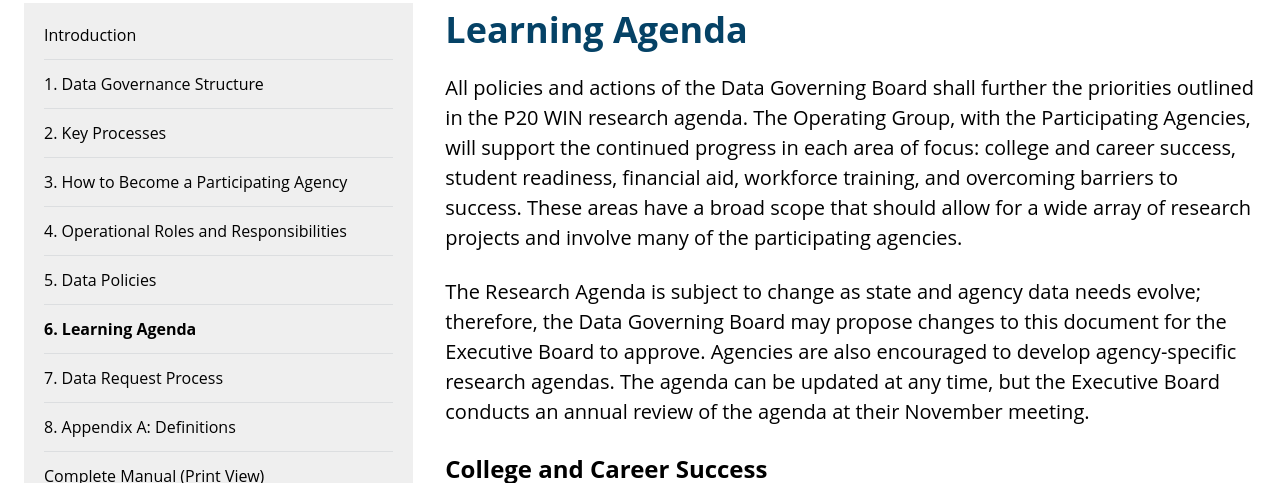
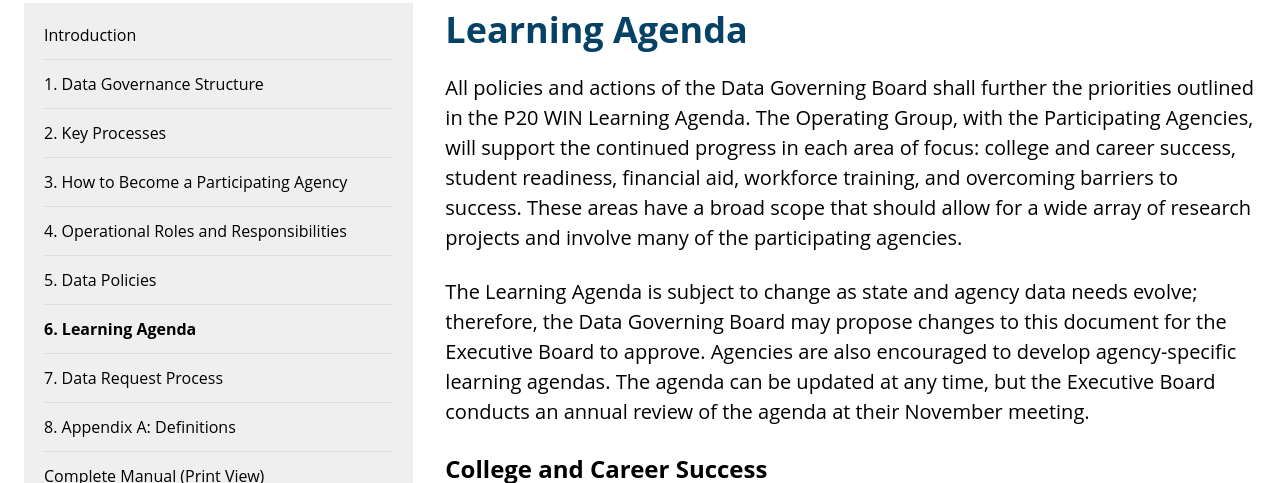
Before and after one commit to P20-WIN/Data-Governance-Manual, a Jekyll site: the page built from 6_learning-agenda.md, in a window 1280 px wide. Shown: the part 157-640 px from the top of the page. Built offline with Jekyll 4.4.1, drawn with Linux system fonts in a browser that asks for light colours.

Commit message:
Update 6_learning-agenda.md

```diff
--- a/6_learning-agenda.md
+++ b/6_learning-agenda.md
@@ -6,9 +6,9 @@ nav: true
 weight: 6
 ---
 
-All policies and actions of the Data Governing Board shall further the priorities outlined in the P20 WIN research agenda. The Operating Group, with the Participating Agencies, will support the continued progress in each area of focus: college and career success, student readiness, financial aid, workforce training, and overcoming barriers to success. These areas have a broad scope that should allow for a wide array of research projects and involve many of the participating agencies.
+All policies and actions of the Data Governing Board shall further the priorities outlined in the P20 WIN Learning Agenda. The Operating Group, with the Participating Agencies, will support the continued progress in each area of focus: college and career success, student readiness, financial aid, workforce training, and overcoming barriers to success. These areas have a broad scope that should allow for a wide array of research projects and involve many of the participating agencies.
 
-The Research Agenda is subject to change as state and agency data needs evolve; therefore, the Data Governing Board may propose changes to this document for the Executive Board to approve. Agencies are also encouraged to develop agency-specific research agendas. The agenda can be updated at any time, but the Executive Board conducts an annual review of the agenda at their November meeting.
+The Learning Agenda is subject to change as state and agency data needs evolve; therefore, the Data Governing Board may propose changes to this document for the Executive Board to approve. Agencies are also encouraged to develop agency-specific learning agendas. The agenda can be updated at any time, but the Executive Board conducts an annual review of the agenda at their November meeting.
 
 ## College and Career Success
 
```
